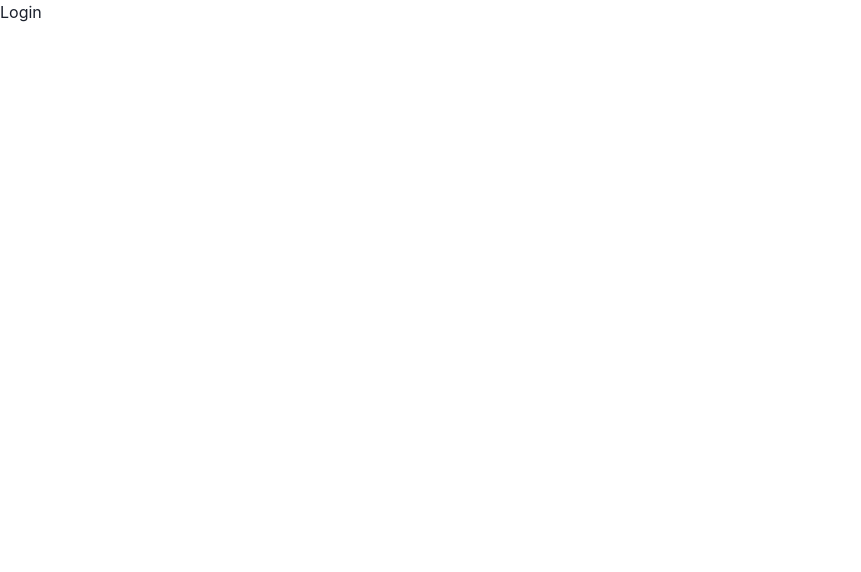
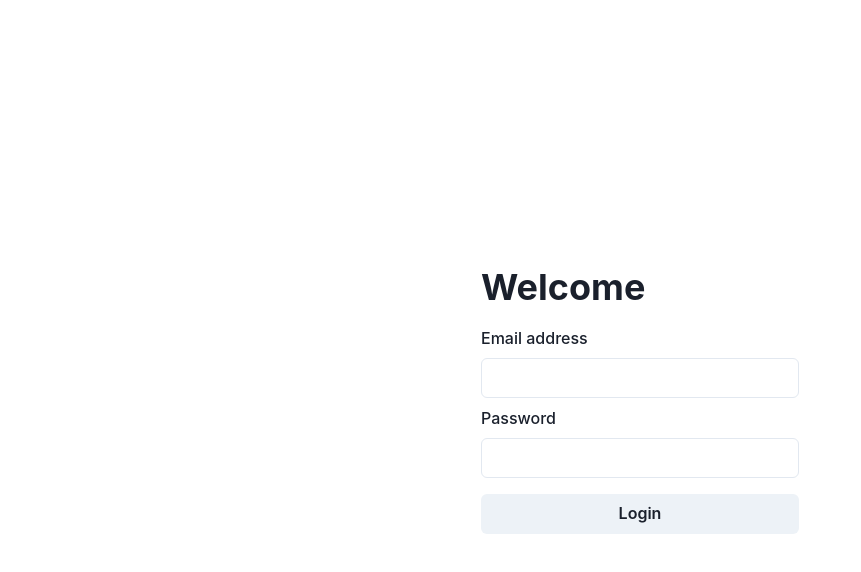
Before and after one commit to mattmuirhead/scheduler, a React (Create React App) app: page / in a window 1280 px wide. Shown: the top 572 px of the page, without its empty margins (0-861 px from the left). Built offline with nearby package versions, Linux system fonts and the light colour scheme.

Commit message:
mock login page

```diff
--- a/src/pages/Login/index.js
+++ b/src/pages/Login/index.js
@@ -1,3 +1,38 @@
-const Login = () => <>Login</>
+import {
+  Button,
+  Flex,
+  FormControl,
+  FormLabel,
+  Heading,
+  Input,
+} from "@chakra-ui/react"
+import { useHistory }  from 'react-router-dom'
+
+const Login = () => {
+  const history = useHistory()
+  const onLogin = () => {
+    history.push('/dashboard')
+  }
+
+  return (
+    <Flex h="100vh" w="100vw" justifyContent="center" alignItems="center">
+      <Flex maxWidth="350px" w="100%" p={4} flexDirection="column">
+        <Heading mb={4}>Welcome</Heading>
+
+        <FormControl id="email" mb={2}>
+          <FormLabel>Email address</FormLabel>
+          <Input type="email" />
+        </FormControl>
+
+        <FormControl id="password" mb={4}>
+          <FormLabel>Password</FormLabel>
+          <Input type="password" />
+        </FormControl>
+
+        <Button onClick={onLogin}>Login</Button>
+      </Flex>
+    </Flex>
+  )
+}
 
 export default Login
```
